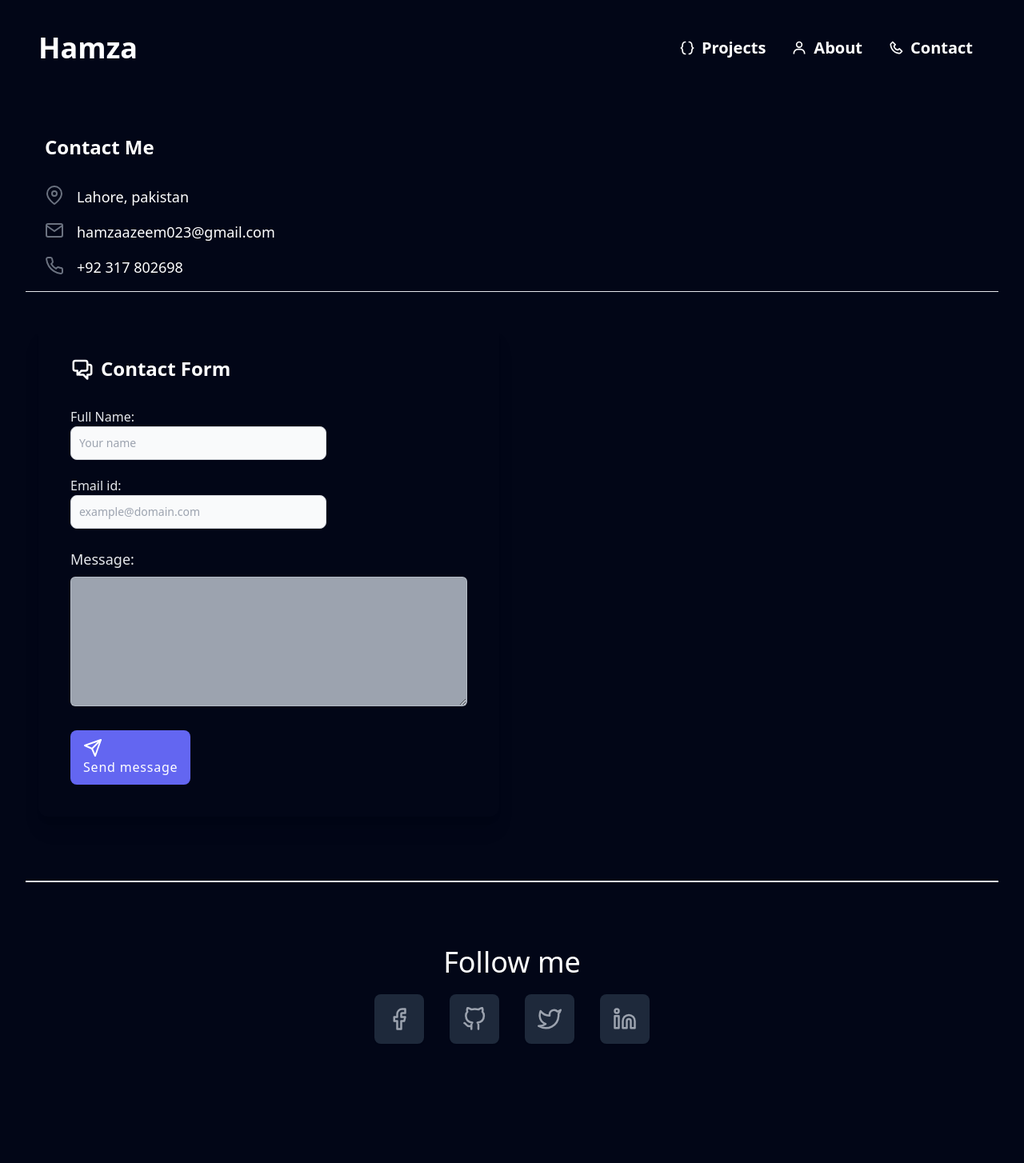
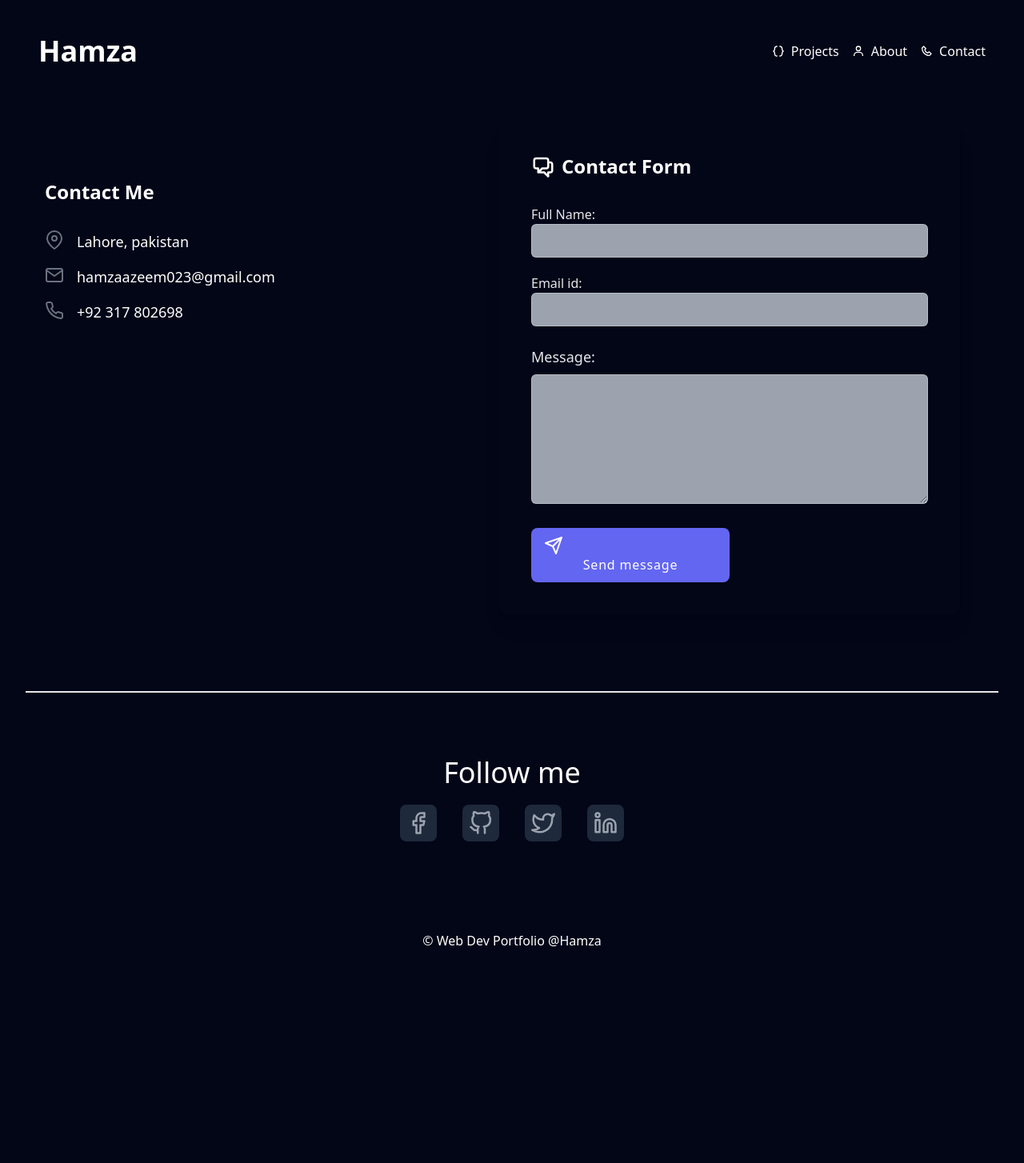
Before and after one commit to Hamza-Azeem1/portfolio, a React (Vite) app: page /contact in a window 1280 px wide. Shown: the top 1454 px of the page at 80% size. After the commit the page ends 1252 px from the top, so only its background shows below. Built offline with nearby package versions, Linux system fonts and the light colour scheme.

Commit message:
bugs fixed

```diff
--- a/src/components/about.jsx
+++ b/src/components/about.jsx
@@ -1,16 +1,54 @@
-import pic from "../assets/Hamza.jpg"
+// import pic from "../assets/Hamza.jpg"
+// import { Link } from 'react-router-dom';
+// import { BiPhone } from 'react-icons/bi';
+
+// const About = () => {
+//     return (
+//         <>
+//             <div className="mt-20 flex flex-wrap">
+//                 <img src={pic} alt="Hamza" className="rounded-full border mx-auto object-cover" style={{ width: '250px', height: '250px' }} />
+//                 <div>
+//                     <h2 className="mt-20 text-white font-bold text-xl mb-2">About Me</h2>
+//                     <p className="text-gray-200 text-justify text-base">
+//                         Hi there! I&#39;m Hamza Azeem, a passionate web developer with a focus on creating dynamic and user-friendly websites. I have a strong foundation in HTML, CSS, and JavaScript, which allows me to bring designs to life and create engaging user interfaces.
+//                         In addition to my web development skills, I also have experience in C++ and Python, which have broadened my problem-solving abilities and given me a solid understanding of programming principles. I enjoy tackling complex challenges and finding efficient solutions.
+//                         One of my primary areas of expertise is working with the MERN stack (MongoDB, Express.js, React, Node.js). I have developed several full-stack applications using this technology stack, allowing me to seamlessly handle both front-end and back-end development tasks.
+//                         I am passionate about continuous learning and staying up-to-date with the latest web development trends and technologies. I believe in writing clean, efficient, and maintainable code to ensure the best possible user experience.
+//                         I thrive in collaborative environments and enjoy working in teams to build innovative and impactful web applications. I&#39;m excited to continue growing as a web developer and take on new challenges. If you&#39;re looking for a dedicated and creative developer to bring your ideas to life, feel free to get in touch with me. I&#39;d love to collaborate on your next project!
+//                     </p>
+//                     <div className="mt-20">
+//                         <h1 className="mt-20 text-white font-bold text-xl mb-2"> Let&#39;s Talk</h1>
+//                         <h4 className="text-2xl text-gray-200 mr-4">Feel free to contact me.. i will be in touch with you soon....</h4>
+//                         <button className="cursor-pointer font-general-medium w-40 px-4 py-2.5 text-white text-center font-medium tracking-wider bg-indigo-500 hover:bg-indigo-600 focus:ring-1 focus:ring-indigo-900 rounded-lg mt-6 duration-500">
+//                             <div className="flex items-center justify-center">
+//                                 <BiPhone className="mr-2" />
+//                                 <Link to="/contact">Contact</Link>
+//                             </div>
+//                         </button>
+//                     </div>
+//                 </div>
+//             </div >
+//         </>
+
+//     );
+// }
+
+// export default About;
+
+
+
+import pic from "../assets/Hamza.jpg";
 import { Link } from 'react-router-dom';
 import { BiPhone } from 'react-icons/bi';
 
 const About = () => {
     return (
-        <>
-            <div className="mt-20 flex flex-wrap">
-                <img src={pic} alt="Hamza" className="rounded-full border mx-auto object-cover" style={{ width: '250px', height: '250px' }} />
+        <section className="mt-20 flex flex-wrap">
+            <img src={pic} alt="Hamza" className="rounded-full border mx-auto object-cover about-image " style={{ width: '250px', height: '250px' }} />
             <div>
                 <h2 className="mt-20 text-white font-bold text-xl mb-2">About Me</h2>
                 <p className="text-gray-200 text-justify text-base">
-                        Hi there! I&#39;m Hamza Azeem, a passionate web developer with a focus on creating dynamic and user-friendly websites. I have a strong foundation in HTML, CSS, and JavaScript, which allows me to bring designs to life and create engaging user interfaces.
+                    Hi there! I am Hamza Azeem, a passionate web developer with a focus on creating dynamic and user-friendly websites. I have a strong foundation in HTML, CSS, and JavaScript, which allows me to bring designs to life and create engaging user interfaces.
                     In addition to my web development skills, I also have experience in C++ and Python, which have broadened my problem-solving abilities and given me a solid understanding of programming principles. I enjoy tackling complex challenges and finding efficient solutions.
                     One of my primary areas of expertise is working with the MERN stack (MongoDB, Express.js, React, Node.js). I have developed several full-stack applications using this technology stack, allowing me to seamlessly handle both front-end and back-end development tasks.
                     I am passionate about continuous learning and staying up-to-date with the latest web development trends and technologies. I believe in writing clean, efficient, and maintainable code to ensure the best possible user experience.
@@ -18,18 +56,16 @@ const About = () => {
                 </p>
                 <div className="mt-20">
                     <h1 className="mt-20 text-white font-bold text-xl mb-2"> Let&#39;s Talk</h1>
-                        <h4 className="text-2xl text-gray-200 mr-4">Feel free to contact me.. i will be in touch with you soon....</h4>
-                        <button className="cursor-pointer font-general-medium w-40 px-4 py-2.5 text-white text-center font-medium tracking-wider bg-indigo-500 hover:bg-indigo-600 focus:ring-1 focus:ring-indigo-900 rounded-lg mt-6 duration-500">
+                    <h4 className="text-2xl text-gray-200 mr-4">Feel free to contact me.. I will be in touch with you soon....</h4>
                     <div className="flex items-center justify-center">
+                        <button className="cursor-pointer font-general-medium w-40 px-4 py-2.5 text-white text-center font-medium tracking-wider bg-indigo-500 hover:bg-indigo-600 focus:ring-1 focus:ring-indigo-900 rounded-lg mt-6 duration-500 flex items-center justify-center">
                             <BiPhone className="mr-2" />
                             <Link to="/contact">Contact</Link>
-                            </div>
                         </button>
                     </div>
                 </div>
-            </div >
-        </>
-
+            </div>
+        </section>
     );
 }
 
--- a/src/components/contact.jsx
+++ b/src/components/contact.jsx
@@ -23,7 +23,7 @@ const Contact = () => {
                             setTimeout(() => {
                                 window.location.reload();
                             }, 3000);
-                        }
+                        },
                     });
                 },
                 (error) => {
@@ -34,14 +34,14 @@ const Contact = () => {
                             setTimeout(() => {
                                 window.location.reload();
                             }, 3000);
-                        }
+                        },
                     });
                 }
             );
     };
 
     return (
-        <>
+        <div className="flex flex-wrap">
             <div className="w-full lg:w-1/2 text-left mt-20 max-w-xl px-6">
                 <h1 className="font-bold text-2xl text-white mt-12 mb-8">Contact Me</h1>
                 <ul className="font-semi-bold">
@@ -53,13 +53,11 @@ const Contact = () => {
                     ))}
                 </ul>
             </div>
-            <hr />
-            <div className="w-full mt-10">
-                <div>
+            <div className="w-full lg:w-1/2 mt-10">
                 <form
                     ref={form}
                     onSubmit={sendEmail}
-                        className="max-w-xl m-4 p-6 sm:p-10 bg-secondary-light dark:bg-secondary-dark rounded-xl shadow-xl text-left"
+                    className="max-w-xl mx-auto m-4 p-6 sm:p-10 bg-secondary-light dark:bg-secondary-dark rounded-xl shadow-xl text-left"
                 >
                     <div className="flex items-center mb-8">
                         <HiOutlineChatAlt2 className="mr-2 text-white text-3xl" />
@@ -68,10 +66,10 @@ const Contact = () => {
                     <div className="text-gray-200 font-lg">
                         <label htmlFor="name">Full Name:</label>
                         <input
+                            className="w-full px-5 py-2 border border-gray-300 border-opacity-50 text-black bg-gray-400 rounded-md shadow-sm text-md"
                             type="text"
                             required
                             name="name"
-                                className="bg-gray-50 border border-gray-300 text-gray-900 text-sm rounded-lg focus:ring-blue-500 focus:border-blue-500 block w-80 p-2.5 dark:bg-gray-700 dark:border-gray-600 dark:placeholder-gray-400 dark:text-white dark:focus:ring-blue-500 dark:focus:border-blue-500"
                             placeholder="Your name"
                         />
                     </div>
@@ -80,11 +78,11 @@ const Contact = () => {
                             Email id:
                         </label>
                         <input
+                            className="w-full px-5 py-2 border border-gray-300 border-opacity-50 text-black bg-gray-400 rounded-md shadow-sm text-md"
                             type="email"
                             name="email"
                             placeholder="example@domain.com"
                             required
-                                className="bg-gray-50 border border-gray-300 text-gray-900 text-sm rounded-lg focus:ring-blue-500 focus:border-blue-500 block w-80 p-2.5 dark:bg-gray-700 dark:border-gray-600 dark:placeholder-gray-400 dark:text-white dark:focus:ring-blue-500 dark:focus:border-blue-500"
                         />
                     </div>
                     <div className="mt-6">
@@ -103,7 +101,7 @@ const Contact = () => {
                     <div className="flex items-center">
                         <button
                             type="submit"
-                                className="cursor-pointer font-general-medium w-50 px-4 py-2.5 text-white text-center font-medium tracking-wider bg-indigo-500 hover:bg-indigo-600 focus:ring-1 focus:ring-indigo-900 rounded-lg mt-6 duration-500"
+                            className="cursor-pointer font-general-medium w-full lg:w-1/2 px-4 py-2.5 text-white text-center font-medium tracking-wider bg-indigo-500 hover:bg-indigo-600 focus:ring-1 focus:ring-indigo-900 rounded-lg mt-6 duration-500"
                         >
                             <FiSend size={24} />
                             Send message
@@ -111,9 +109,8 @@ const Contact = () => {
                     </div>
                 </form>
             </div>
+            <ToastContainer />
         </div>
-            <ToastContainer />
-        </>
     );
 };
 
--- a/src/components/footer.jsx
+++ b/src/components/footer.jsx
@@ -2,8 +2,7 @@ import socialLinks from "./data/data";
 
 const Footer = () => {
     return (
-        <div className="container mx-auto">
-            <div className="pt-20 sm:pt-30 pb-8 mt-20 border-t-2 border-dark">
+        <footer className="pt-20 sm:pt-30 pb-8 mt-20 border-t-2 border-dark">
             {/* Footer social links */}
             <div className="font-general-regular flex flex-col justify-center items-center mb-12 sm:mb-28">
                 <p className="text-white text-3xl sm:text-4xl mb-5">
@@ -13,24 +12,23 @@ const Footer = () => {
                     {socialLinks.map((link) => (
                         <a
                             href={link.url}
-                                target="__blank"
+                            target="_blank"
+                            rel="noopener noreferrer"
                             key={link.id}
-                                className="text-gray-400 hover:text-indigo-500 cursor-pointer rounded-lg bg-slate-800 dark:bg-ternary-dark hover:bg-gray-100 shadow-sm p-4 duration-300"
+                            className="text-gray-400 text-xl sm:text-2xl md:text-3xl hover:text-indigo-500 cursor-pointer rounded-lg bg-slate-800 dark:bg-ternary-dark hover:bg-indigo-500 duration-300 p-2"
                         >
-                                <i className="text-xl sm:text-2xl md:text-3xl">
                             {link.icon}
-                                </i>
                         </a>
                     ))}
                 </ul>
             </div>
-            </div>
+
             <div className="font-general-regular flex justify-center items-center text-center">
-                <div className="text-lg text-white">
-                    &copy; Web Dev Portfolio <a href="https://github.com/Hamza-Azeem1/portfolio.git">&#64;Hamza</a>
+                <div className="text-white">
+                    &copy; Web Dev Portfolio <a href="https://github.com/Hamza-Azeem1/portfolio.git" target="_blank" rel="noopener noreferrer">@Hamza</a>
                 </div>
             </div>
-        </div>
+        </footer>
     );
 };
 
--- a/src/components/header.jsx
+++ b/src/components/header.jsx
@@ -4,41 +4,56 @@ import { BiCodeCurly, BiUser, BiPhone } from 'react-icons/bi';
 import { Link } from 'react-router-dom';
 
 const Header = () => {
-    const [toggle, setToggle] = useState(false);
+    const [isSidebarOpen, setSidebarOpen] = useState(false);
 
-    const handleToggle = () => setToggle(!toggle);
+    const handleToggle = () => {
+        setSidebarOpen(!isSidebarOpen);
+    };
 
     return (
-        <nav className="w-full h-14 flex justify-between p-4 md:p-4 items-center">
-            <div className="text-white font-bold text-4xl">
-                <Link to="/">
-                    Hamza
-                </Link>
+        <nav className="flex items-center justify-between px-4 py-3 text-white">
+            <div className="text-4xl font-bold">
+                <Link to="/">Hamza</Link>
             </div>
-            <div className="inset-0 z-50 bg-black bg-opacity-50 transition-opacity duration-300 ease-in-out transform md:translate- x-0 md:static md:inset-auto md:bg-transparent md:opacity-100 md:scale-100">
-                <ul className={`md:flex ${toggle ? 'block' : 'hidden'} text-white font-bold text-xl mt-2 md:mt-0 absolute top-0 left-0 w-3/5 h-full z-50 bg-black md:relative md:flex md:w-auto md:h-auto md:bg-transparent md:z-auto transform-translate-x-full md:translate-x-0 transition-transform duration-300 ease-in-out`}>
-                    <li className="mx-2 md:mx-4 cursor-pointer flex items-center">
+            <div className={`relative md:hidden`}>
+                <button className="text-4xl" onClick={handleToggle}>
+                    {isSidebarOpen ? <AiOutlineClose size={30} /> : <AiOutlineMenu size={30} />}
+                </button>
+                {isSidebarOpen && (
+                    <div className="absolute right-0 w-48 bg-gray-900 mt-2 py-2 rounded shadow">
+                        <ul className="text-white">
+                            <li className="flex items-center py-2 px-4">
                                 <BiCodeCurly className="mr-2" />
                                 <Link to="/projects">Projects</Link>
                             </li>
-                    <li className="mx-2 md:mx-4 cursor-pointer flex items-center">
+                            <li className="flex items-center py-2 px-4">
                                 <BiUser className="mr-2" />
                                 <Link to="/about">About</Link>
                             </li>
-                    <li className="mx-2 md:mx-4 cursor-pointer flex items-center">
+                            <li className="flex items-center py-2 px-4">
                                 <BiPhone className="mr-2" />
                                 <Link to="/contact">Contact</Link>
                             </li>
                         </ul>
                     </div>
-            <div className="block md:hidden text-white">
-                <button className="text-5xl " onClick={handleToggle}>
-                    {!toggle ? <AiOutlineMenu size={30} /> : <AiOutlineClose size={30} />}
-                </button>
+                )}
             </div>
-
+            <ul className="hidden md:flex items-center space-x-4">
+                <li className="flex items-center">
+                    <BiCodeCurly className="mr-2" />
+                    <Link to="/projects">Projects</Link>
+                </li>
+                <li className="flex items-center">
+                    <BiUser className="mr-2" />
+                    <Link to="/about">About</Link>
+                </li>
+                <li className="flex items-center">
+                    <BiPhone className="mr-2" />
+                    <Link to="/contact">Contact</Link>
+                </li>
+            </ul>
         </nav>
     );
-}
+};
 
 export default Header;
--- a/src/components/hero.jsx
+++ b/src/components/hero.jsx
@@ -1,10 +1,11 @@
-import img from "../assets/developer.svg"
 import { FiArrowDownCircle } from 'react-icons/fi';
 import Projects from "./projects";
+import DeveloperImg from "../assets/developer.svg";
 
 const Hero = () => {
     return (
         <>
+            <div>
                 <section className="flex flex-col sm:justify-between items-center sm:flex-row mt-20 md:mt-5">
                     <div className="w-full md:w-1/3 text-left">
                         <h1 className="text-white font-bold text-2xl lg:text-3xl xl:text-4xl text-center sm:text-left text-ternary-dark dark:text-primary-light uppercase">
@@ -28,16 +29,26 @@ const Hero = () => {
                         </div>
                     </div>
                     <div className="w-full sm:w-2/3 text-right float-right mt-8 sm:mt-0">
+                        <picture>
+                            <source
+                                srcSet={DeveloperImg}
+                                media="(min-width: 768px)"
+                            />
                             <img
-                        src={img}
+                                src={DeveloperImg}
                                 alt="Developer"
                                 className="w-full h-full object-cover"
                             />
+                        </picture>
                     </div>
                 </section>
                 <Projects />
+            </div>
         </>
     );
 };
 
 export default Hero;
+
+// Render Projects component outside the Hero component
+<Hero />
--- a/src/components/projects.jsx
+++ b/src/components/projects.jsx
@@ -2,6 +2,22 @@ import { useState } from 'react';
 import PropTypes from 'prop-types';
 import projects from './data/projectsData';
 import { FiAlertCircle } from 'react-icons/fi';
+
+const ProjectButton = ({ href, text }) => (
+    <a
+        href={href}
+        target="_blank"
+        rel="noopener noreferrer"
+        className="ml-2 inline-block px-4 py-2 bg-gray-500 text-white font-medium rounded hover:bg-gray-600 transition-colors duration-200"
+    >
+        {text}
+    </a>
+);
+
+ProjectButton.propTypes = {
+    href: PropTypes.string.isRequired,
+    text: PropTypes.string.isRequired,
+};
 
 const Project = ({ imageSrc, title, description, liveLink, codeLink }) => {
     const [isHovered, setIsHovered] = useState(false);
@@ -24,22 +40,8 @@ const Project = ({ imageSrc, title, description, liveLink, codeLink }) => {
                 <img src={imageSrc} alt={title} className="w-full rounded-t-lg" />
                 {isHovered && (
                     <div className="absolute inset-0 flex justify-center items-center bg-black bg-opacity-50 transition-opacity duration-200">
-                        <a
-                            href={liveLink}
-                            target="_blank"
-                            rel="noopener noreferrer"
-                            className="ml-2 inline-block px-4 py-2 bg-gray-500 text-white font-medium rounded hover:bg-gray-600 transition-colors duration-200"
-                        >
-                            Live
-                        </a>
-                        <a
-                            href={codeLink}
-                            target="_blank"
-                            rel="noopener noreferrer"
-                            className="ml-2 inline-block px-4 py-2 bg-gray-500 text-white font-medium rounded hover:bg-gray-600 transition-colors duration-200"
-                        >
-                            Source Code
-                        </a>
+                        <ProjectButton href={liveLink} text="Live" />
+                        <ProjectButton href={codeLink} text="Source Code" />
                     </div>
                 )}
             </div>
@@ -62,7 +64,7 @@ Project.propTypes = {
 const ProjectList = () => {
     return (
         <>
-            <h1 className='text-white font-bold text-4xl mt-10 mb-20'>Projects Portfolio</h1>
+            <h1 className="text-white font-bold text-4xl mt-10 mb-20">Projects Portfolio</h1>
             <div className="grid grid-cols-1 sm:grid-cols-2 md:grid-cols-3 lg:grid-cols-4 gap-8 mb-20">
                 {projects.map((project) => (
                     <Project
@@ -81,7 +83,6 @@ const ProjectList = () => {
             </div>
         </>
     );
-
 };
 
 export default ProjectList;
```
Lines whose indentation alone changed are shown as unchanged.
